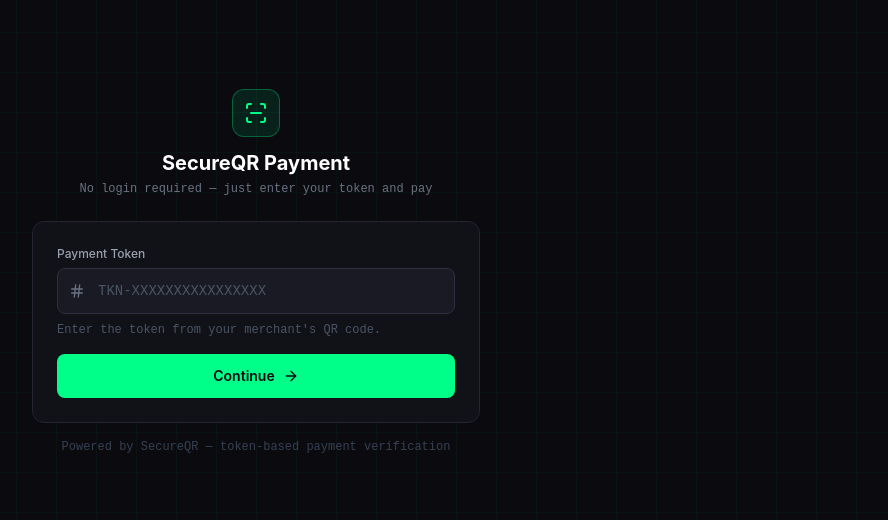
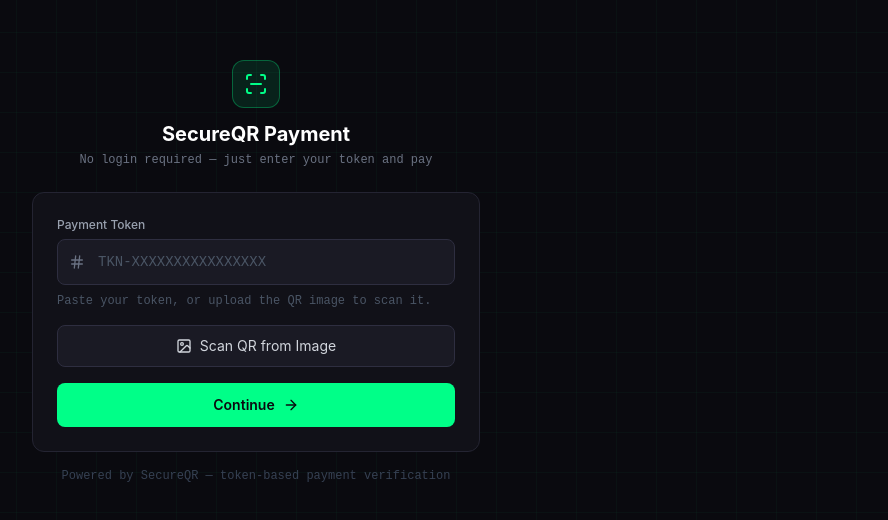
Before and after one commit to chandnimaithil207/QR_Code_Based_secure_payment_system, a React (Vite) app: page /customer-payment in a window 1280 px wide. Shown: the part 128-648 px from the top of the page, without its empty margins (384-1272 px from the left). Built offline with nearby package versions, Linux system fonts and the light colour scheme; no server answers.

Commit message:
Updated package.json

```diff
--- a/package.json
+++ b/package.json
@@ -14,6 +14,7 @@
   "dependencies": {
     "@supabase/supabase-js": "^2.108.2",
     "lucide-react": "^1.18.0",
+    "qr-scanner": "^1.4.2",
     "qrcode.react": "^4.2.0",
     "react": "^19.2.7",
     "react-dom": "^19.2.7",
--- a/src/pages/CustomerPaymentPage.tsx
+++ b/src/pages/CustomerPaymentPage.tsx
@@ -1,5 +1,6 @@
-import { useState } from 'react';
-import { CreditCard, CheckCircle2, Hash, DollarSign, User, Loader2, AlertCircle, XCircle, ScanLine, ArrowRight } from 'lucide-react';
+import { useState, useRef } from 'react';
+import QrScanner from 'qr-scanner';
+import { CreditCard, CheckCircle2, Hash, DollarSign, User, Loader2, AlertCircle, XCircle, ScanLine, ArrowRight, Upload, Image as ImageIcon } from 'lucide-react';
 import { supabase } from '../lib/supabaseClient';
 import type { QRData } from '../types';
 
@@ -45,11 +46,38 @@ export default function CustomerPaymentPage() {
   const [customerName, setCustomerName] = useState('');
   const [result, setResult] = useState<PaymentResult | null>(null);
   const [error, setError] = useState<string | null>(null);
+  const [decoding, setDecoding] = useState(false);
+  const fileRef = useRef<HTMLInputElement>(null);
 
-  const loadByToken = async () => {
+  const handleScanQrImage = async (e: React.ChangeEvent<HTMLInputElement>) => {
+    const file = e.target.files?.[0];
+    if (!file) return;
+    setError(null);
+    setDecoding(true);
+    try {
+      const result = await QrScanner.scanImage(file, { returnDetailedScanResult: true });
+      const decoded = result.data.trim();
+      if (!decoded.startsWith('TKN-')) {
+        setError('That image does not contain a valid SecureQR payment token.');
+        setDecoding(false);
+        return;
+      }
+      setTokenInput(decoded);
+      // Auto-continue with the decoded token.
+      await loadByToken(decoded);
+    } catch (err) {
+      console.error('QR decode failed', err);
+      setError('Could not read a QR code from that image. Try typing the token instead.');
+    } finally {
+      setDecoding(false);
+      if (fileRef.current) fileRef.current.value = '';
+    }
+  };
+
+  const loadByToken = async (override?: string) => {
     setError(null);
     setRejectReason(null);
-    const token = tokenInput.trim();
+    const token = (override ?? tokenInput).trim();
     if (!token) {
       setError('Please enter your payment token.');
       return;
@@ -200,8 +228,30 @@ export default function CustomerPaymentPage() {
                   />
                 </div>
                 <p className="text-xs text-gray-600 mt-2 font-mono">
-                  Enter the token from your merchant's QR code.
+                  Paste your token, or upload the QR image to scan it.
                 </p>
+              </div>
+
+              <div className="relative">
+                <input ref={fileRef} type="file" accept="image/*" onChange={handleScanQrImage} className="hidden" />
+                <button
+                  type="button"
+                  onClick={() => fileRef.current?.click()}
+                  disabled={decoding}
+                  className="w-full bg-surface-800 hover:bg-surface-700 border border-surface-600 text-gray-300 hover:text-white py-2.5 rounded-lg text-sm transition-all duration-200 flex items-center justify-center gap-2 disabled:opacity-50"
+                >
+                  {decoding ? (
+                    <>
+                      <Loader2 className="w-4 h-4 animate-spin" />
+                      Scanning QR...
+                    </>
+                  ) : (
+                    <>
+                      <ImageIcon className="w-4 h-4" />
+                      Scan QR from Image
+                    </>
+                  )}
+                </button>
               </div>
 
               {error && (
@@ -212,7 +262,7 @@ export default function CustomerPaymentPage() {
               )}
 
               <button
-                onClick={loadByToken}
+                onClick={() => loadByToken()}
                 disabled={phase !== 'entry'}
                 className="w-full bg-cyber-green hover:bg-cyber-green-dark text-surface-950 font-semibold py-3 rounded-lg text-sm transition-all duration-200 hover:shadow-lg hover:shadow-cyber-green/20 flex items-center justify-center gap-2"
               >
```
Also changed, not shown: 1 other file (tests, documents, lock files or other folders).
